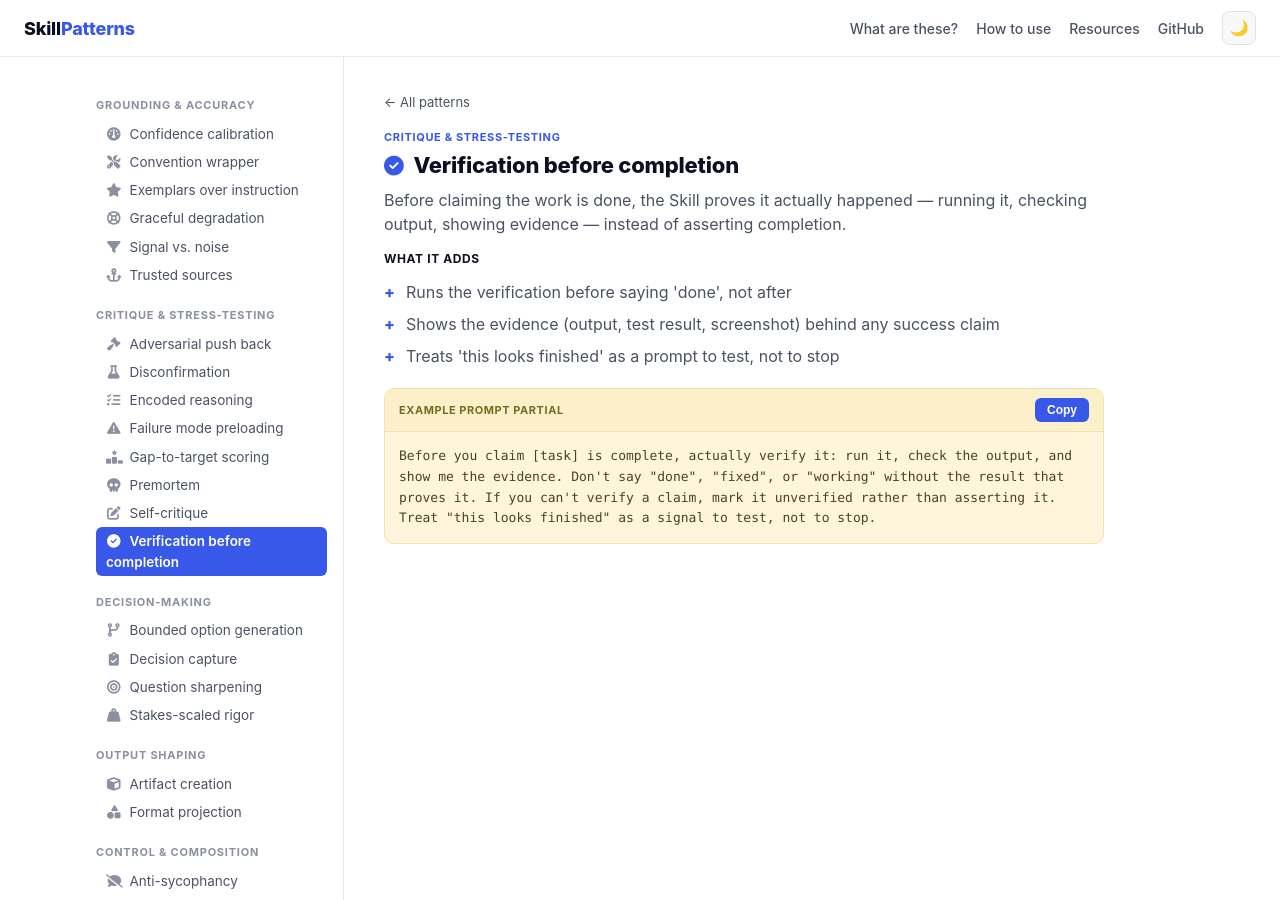
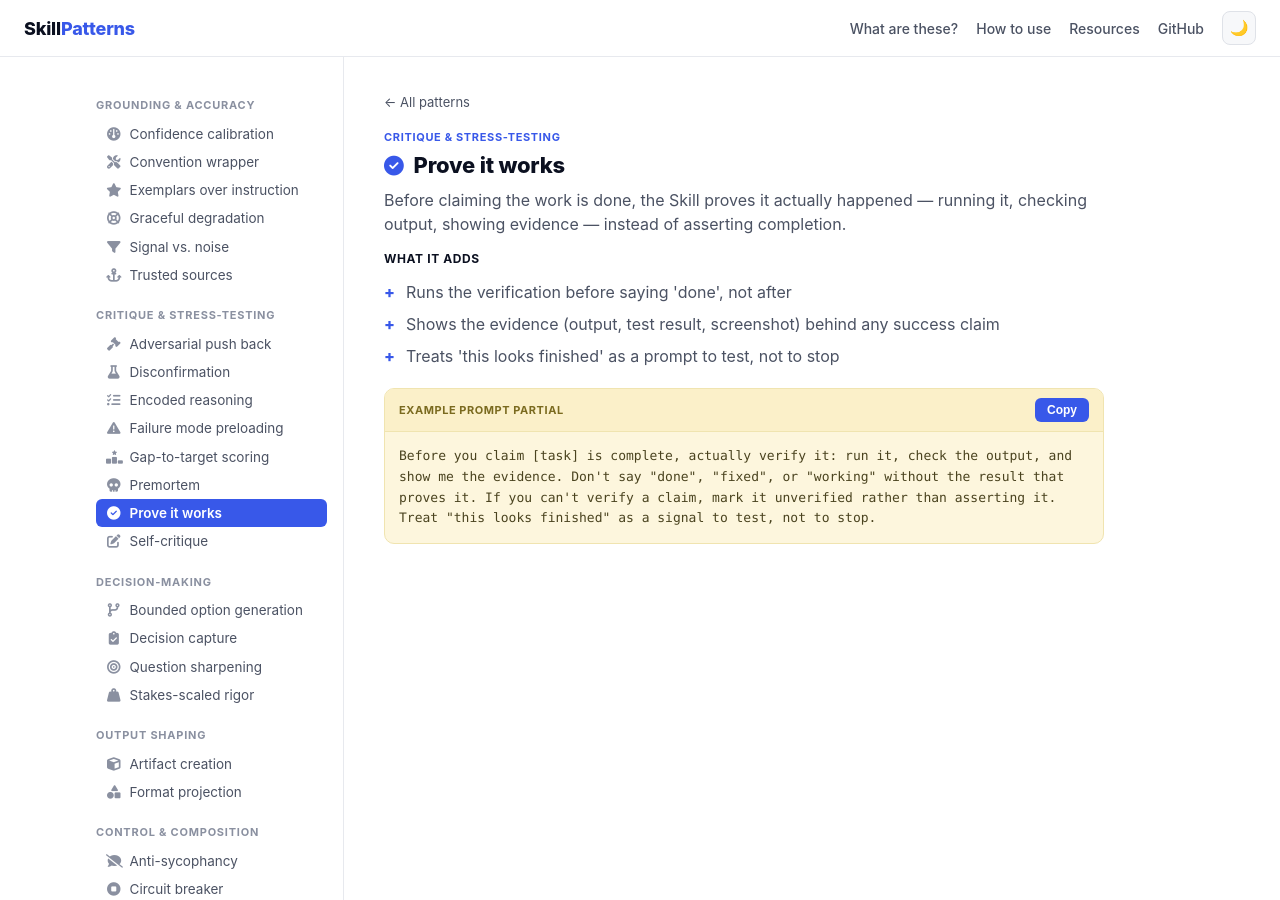
Before and after one commit to borkweb/skill-patterns, a Jekyll site: the page built from _patterns/verification-before-completion.md, in a window 1280 px wide and 900 px high. Built offline with Jekyll 4.4.1, drawn with Linux system fonts in a browser that asks for light colours.

Commit message:
feat: rename 'Verification before completion' to 'Prove it works'

```diff
--- a/_patterns/verification-before-completion.md
+++ b/_patterns/verification-before-completion.md
@@ -1,5 +1,5 @@
 ---
-title: "Verification before completion"
+title: "Prove it works"
 slug: verification-before-completion
 icon: "fa-solid fa-circle-check"
 category: critique
```
